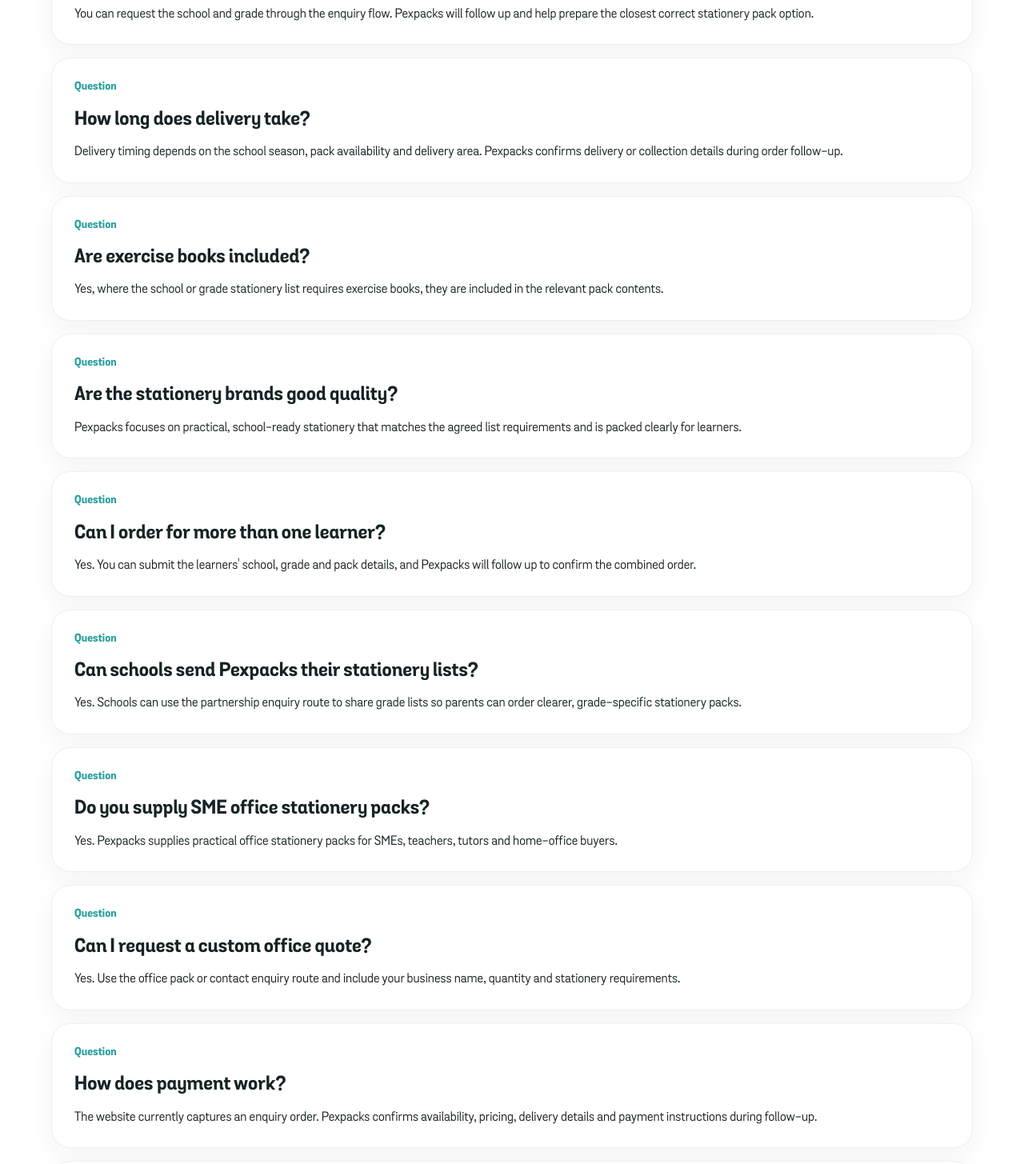
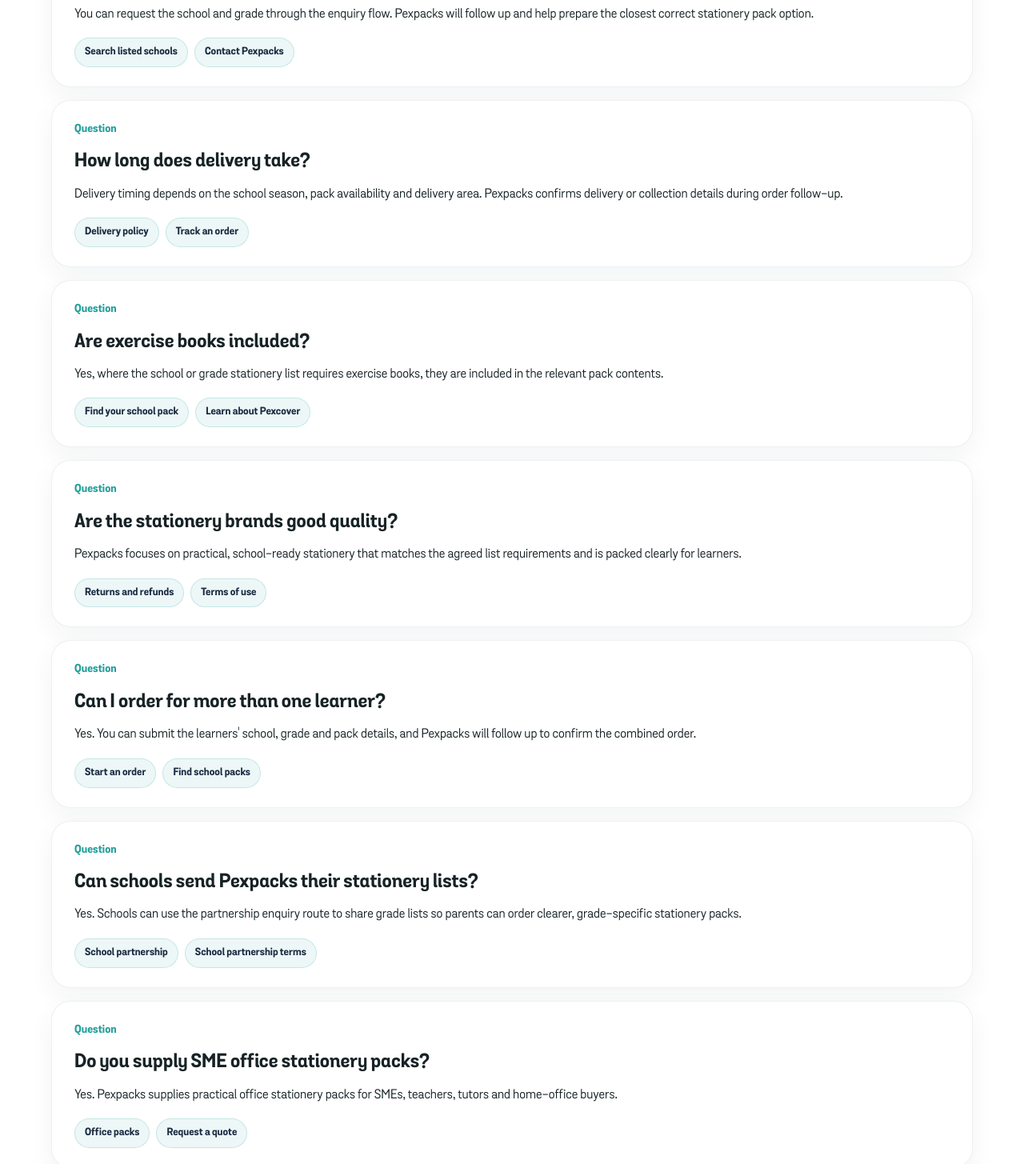
Before and after one commit to mcebisidesigner-spec/pexpacks-supplies, a Next.js app: page /faq in a window 1280 px wide. Shown: the part 620-2075 px from the top of the page at 80% size. Built offline with nearby package versions, Linux system fonts and the light colour scheme.

Commit message:
Add related links to FAQs

```diff
--- a/app/faq/page.tsx
+++ b/app/faq/page.tsx
@@ -1,4 +1,5 @@
 import type { Metadata } from "next";
+import Link from "next/link";
 import { JsonLd } from "@/components/ui/JsonLd";
 import { faqs } from "@/data/faqs";
 import { PageHero } from "@/components/marketing/PageHero";
@@ -30,6 +31,15 @@ export default function FAQPage() {
               <p className={page.kicker}>Question</p>
               <h2>{faq.question}</h2>
               <p>{faq.answer}</p>
+              {faq.links?.length ? (
+                <div className={page.faqLinks} aria-label="Related FAQ links">
+                  {faq.links.map((link) => (
+                    <Link href={link.href} key={link.href}>
+                      {link.label}
+                    </Link>
+                  ))}
+                </div>
+              ) : null}
             </article>
           ))}
         </div>
--- a/data/faqs.ts
+++ b/data/faqs.ts
@@ -2,6 +2,10 @@ export type FAQ = {
   id: string;
   question: string;
   answer: string;
+  links?: {
+    label: string;
+    href: string;
+  }[];
 };
 
 export const faqs: FAQ[] = [
@@ -10,59 +14,102 @@ export const faqs: FAQ[] = [
     question: "What if my child's school is not listed?",
     answer:
       "You can request the school and grade through the enquiry flow. Pexpacks will follow up and help prepare the closest correct stationery pack option.",
+    links: [
+      { label: "Search listed schools", href: "/schools" },
+      { label: "Contact Pexpacks", href: "/contact" },
+    ],
   },
   {
     id: "delivery-timing",
     question: "How long does delivery take?",
     answer:
       "Delivery timing depends on the school season, pack availability and delivery area. Pexpacks confirms delivery or collection details during order follow-up.",
+    links: [
+      { label: "Delivery policy", href: "/delivery-policy" },
+      { label: "Track an order", href: "/track-order" },
+    ],
   },
   {
     id: "exercise-books",
     question: "Are exercise books included?",
     answer:
       "Yes, where the school or grade stationery list requires exercise books, they are included in the relevant pack contents.",
+    links: [
+      { label: "Find your school pack", href: "/schools" },
+      {
+        label: "Learn about Pexcover",
+        href: "/blog/what-is-pexcover-book-covering",
+      },
+    ],
   },
   {
     id: "stationery-quality",
     question: "Are the stationery brands good quality?",
     answer:
       "Pexpacks focuses on practical, school-ready stationery that matches the agreed list requirements and is packed clearly for learners.",
+    links: [
+      { label: "Returns and refunds", href: "/returns-refunds-policy" },
+      { label: "Terms of use", href: "/terms" },
+    ],
   },
   {
     id: "multiple-learners",
     question: "Can I order for more than one learner?",
     answer:
       "Yes. You can submit the learners' school, grade and pack details, and Pexpacks will follow up to confirm the combined order.",
+    links: [
+      { label: "Start an order", href: "/order" },
+      { label: "Find school packs", href: "/schools" },
+    ],
   },
   {
     id: "school-list-submission",
     question: "Can schools send Pexpacks their stationery lists?",
     answer:
       "Yes. Schools can use the partnership enquiry route to share grade lists so parents can order clearer, grade-specific stationery packs.",
+    links: [
+      { label: "School partnership", href: "/partnership" },
+      { label: "School partnership terms", href: "/school-partnership-terms" },
+    ],
   },
   {
     id: "sme-office-packs",
     question: "Do you supply SME office stationery packs?",
     answer:
       "Yes. Pexpacks supplies practical office stationery packs for SMEs, teachers, tutors and home-office buyers.",
+    links: [
+      { label: "Office packs", href: "/office" },
+      { label: "Request a quote", href: "/office#contact-enquiry" },
+    ],
   },
   {
     id: "custom-office-quote",
     question: "Can I request a custom office quote?",
     answer:
       "Yes. Use the office pack or contact enquiry route and include your business name, quantity and stationery requirements.",
+    links: [
+      { label: "Request a quote", href: "/office#contact-enquiry" },
+      { label: "Office packs", href: "/office" },
+    ],
   },
   {
     id: "payment-flow",
     question: "How does payment work?",
     answer:
       "The website currently captures an enquiry order. Pexpacks confirms availability, pricing, delivery details and payment instructions during follow-up.",
+    links: [
+      { label: "Start an order", href: "/order" },
+      { label: "Terms of use", href: "/terms" },
+    ],
   },
   {
     id: "list-updates",
     question: "Can items change if the school updates the list?",
     answer:
       "Yes. If the school updates its stationery list, Pexpacks can confirm the latest requirements before finalising the pack.",
+    links: [
+      { label: "Find your school", href: "/schools" },
+      { label: "Contact support", href: "/contact" },
+    ],
   },
 ];
--- a/styles/Page.module.css
+++ b/styles/Page.module.css
@@ -181,6 +181,38 @@
   margin: 0;
 }
 
+.faqLinks {
+  display: flex;
+  flex-wrap: wrap;
+  gap: 8px;
+  margin-top: 16px;
+}
+
+.faqLinks a {
+  display: inline-flex;
+  align-items: center;
+  min-height: 34px;
+  border: 1px solid rgba(33, 158, 154, 0.2);
+  border-radius: var(--radius-pill);
+  padding: 7px 12px;
+  background: rgba(33, 158, 154, 0.08);
+  color: var(--pex-primary);
+  font-size: 13px;
+  font-weight: 800;
+  text-decoration: none;
+  transition:
+    background var(--motion-duration) var(--motion-ease),
+    border-color var(--motion-duration) var(--motion-ease),
+    color var(--motion-duration) var(--motion-ease);
+}
+
+.faqLinks a:hover,
+.faqLinks a:focus-visible {
+  border-color: var(--pex-keppel);
+  background: var(--pex-keppel);
+  color: var(--pex-bg);
+}
+
 @media (max-width: 860px) {
   .pageHero {
     padding: 54px 0 40px;
```
Also changed, not shown: components/shared/FaqAccordion.module.css (+37 -0 lines), components/shared/FaqAccordion.tsx (+16 -1 lines).
